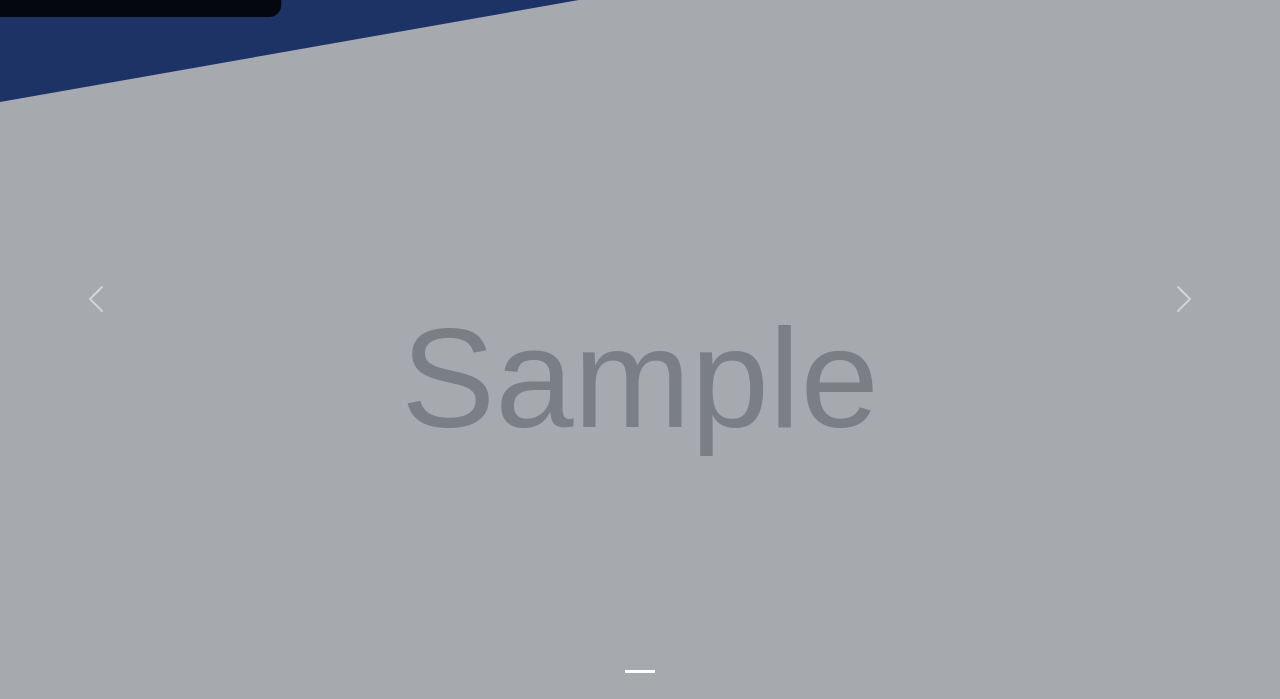
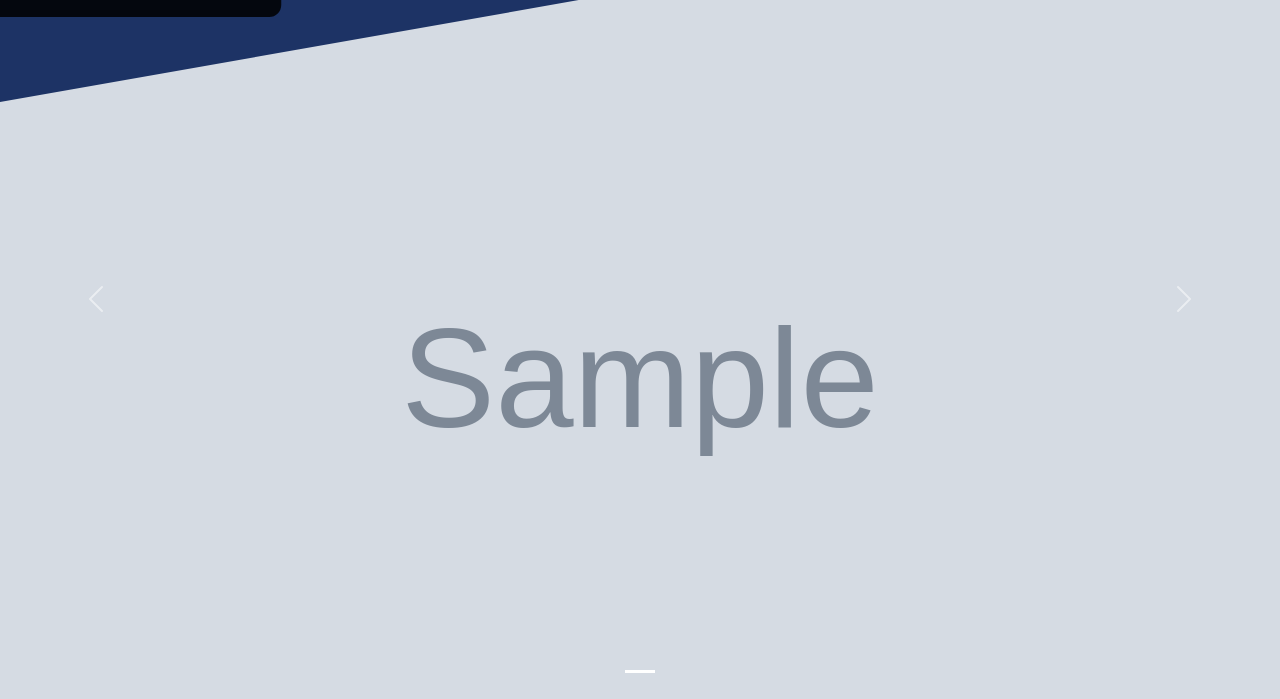
Before and after one commit to asakeev01/BusinessNAU, a Django app: page /programs/1/ in a window 1280 px wide. Shown: the part 251-950 px from the top of the page. Run offline with Django 5.2, Linux system fonts and the light colour scheme; tables that the repository leaves empty hold one stand-in row (values such as "Sample post"); grey boxes marked "Sample" are stand-in pictures; some libraries are stand-ins or nearby versions.

Commit message:
commented overlay-image

```diff
--- a/nau/static/programs/detail.css
+++ b/nau/static/programs/detail.css
@@ -39,13 +39,13 @@
     z-index: 3; /* Places it behind the text */
 }
 
-.overlay-image {
-    position: absolute;
-    bottom: 0;
-    left: 0;
-    right: 0;
-    top: 0;
-    background-position: center;
-    background-size: cover;
-    opacity: 0.5;
-}
+/*.overlay-image {*/
+/*    position: absolute;*/
+/*    bottom: 0;*/
+/*    left: 0;*/
+/*    right: 0;*/
+/*    top: 0;*/
+/*    background-position: center;*/
+/*    background-size: cover;*/
+/*    opacity: 0.5;*/
+/*}*/
```
